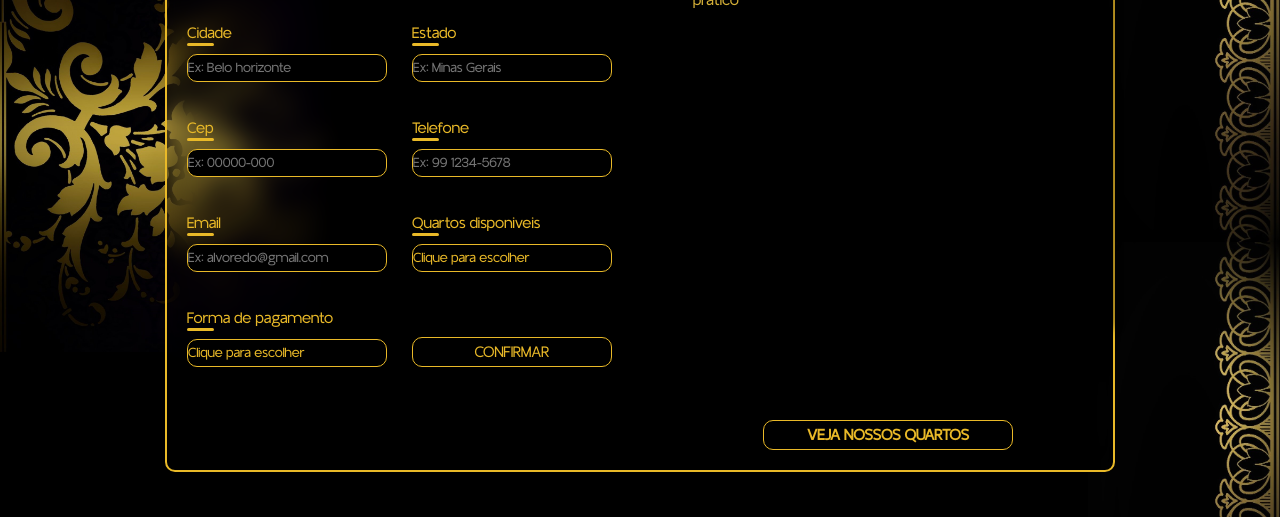
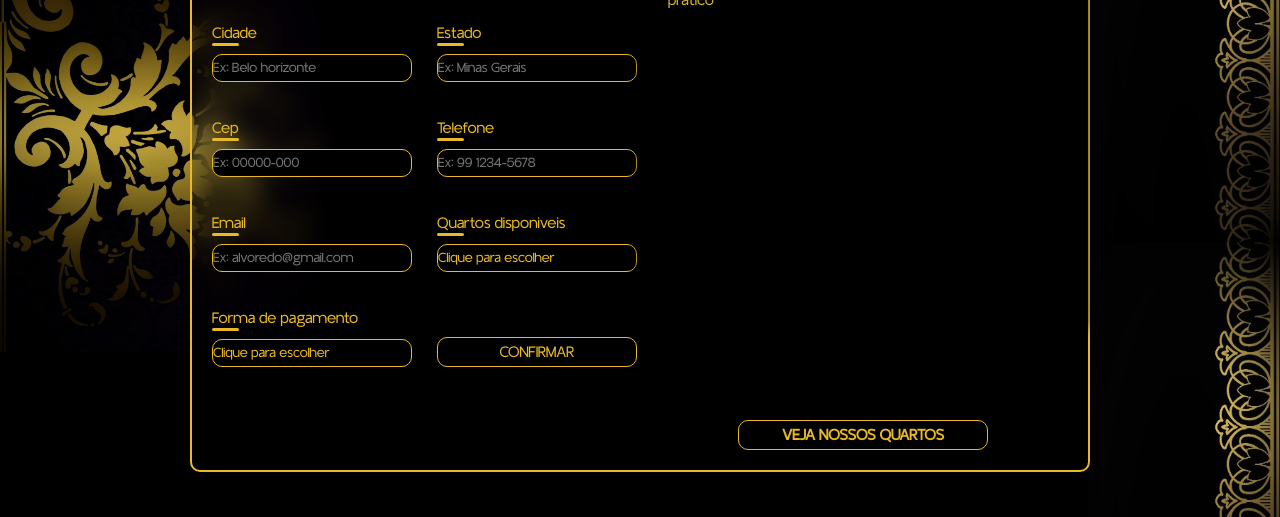
Before and after one commit to BRwalber/Seminario-Hotel, a plain HTML site: page check-in.html in a window 1280 px wide. Shown: the part 378-895 px from the top of the page. Drawn offline with Linux system fonts and the light colour scheme.

Commit message:
mudanças irrelevantes

```diff
--- a/Css/check-in.css
+++ b/Css/check-in.css
@@ -15,7 +15,7 @@ body {
     position: relative;
     display: flex;
     align-items: center;
-    max-width: 950px;
+    max-width: 900px;
     width: 100%;
     margin-top: 50px;
     margin-bottom: 50px;
```
Also changed, not shown: index.html (+1 -2 lines).
